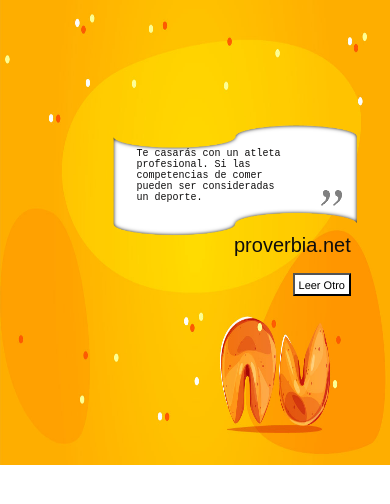
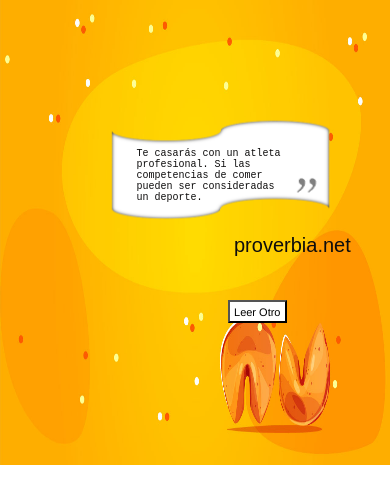
Before and after one commit to Ajvr2512/FrasesCambiando, a React (Vite) app: page / in a window 390 px wide. Shown: the top 504 px of the page. Built offline with nearby package versions, Linux system fonts and the light colour scheme.

Commit message:
Update App.css

```diff
--- a/src/App.css
+++ b/src/App.css
@@ -9,7 +9,7 @@
  background-color: yellow;
  display: flex;
  position: relative;
- height: 465px;
+height: 600px;
 }
 
 .App img{
@@ -66,6 +66,11 @@ width: 90%;
 .App{
   height: 465px;
 }
+.button{
+  margin: 350px;
+  left: 30%;
+  width: 15%;
+  }
 }
 @media (max-width: 673px){
   .img-container img{
@@ -74,7 +79,7 @@ width: 90%;
 
       }
 .button{
-margin: 55%;
+margin: 300px;
 left: 20%;
 width: 15%;
 }
@@ -107,7 +112,8 @@ font-size: 13px;
       }
 .button{
 font-size: 11px;
-margin-top: 70%;
+margin-top: 300px;
+margin-left: 230px;
   }
   .App{
     height: 465px;
@@ -120,12 +126,16 @@ margin-top: 70%;
   }
 
   .img-container img{
-    width: 280px;
+    width: 250px;
     margin-left: 0%;
 
       }
 .App{
   height: 465px;
 }
+.button{
+  margin-top: 300px;
+  margin-left: 150px;
+    }
 
   }
```
